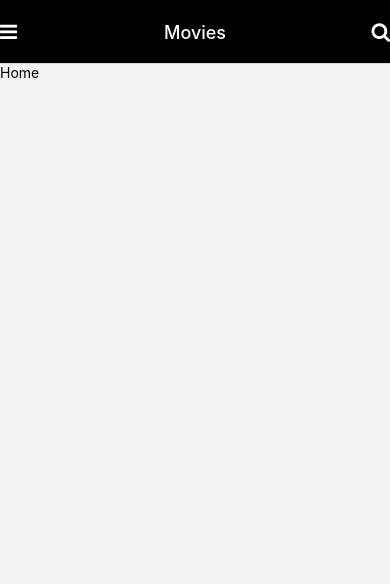
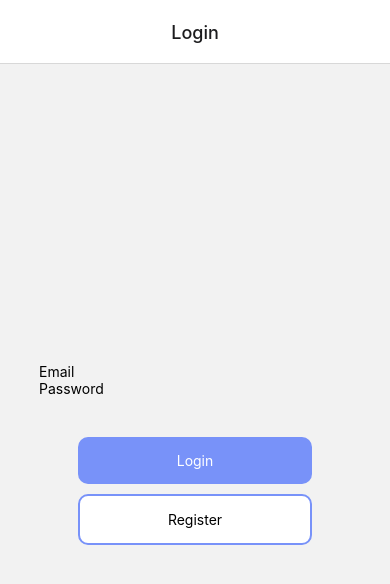
Before and after one commit to N3iV/Phimmoi, a React Native app: screen / in a window 390 px wide. Shown: the top 584 px of the page. Built offline with nearby package versions, Linux system fonts and the light colour scheme; no server answers.

Commit message:
feat/PM-Login: init firebase & login with firebase

```diff
--- a/App.js
+++ b/App.js
@@ -3,12 +3,14 @@
 import { createStackNavigator } from "@react-navigation/stack";
 import Home from "./screens/Home";
 import Icon from "react-native-vector-icons/FontAwesome";
+import Login from "./screens/Login";
 const Stack = createStackNavigator();
 
 export default function App() {
   return (
     <NavigationContainer>
       <Stack.Navigator screenOptions={{ headerTitleAlign: "center" }}>
+        <Stack.Screen name="Login" component={Login} />
         <Stack.Screen name="Home" component={Home} options={headerStyle} />
       </Stack.Navigator>
     </NavigationContainer>
--- /dev/null
+++ b/config/firebase.js
@@ -0,0 +1,26 @@
+// Import the functions you need from the SDKs you need
+import { initializeApp } from "firebase/app";
+import { getAnalytics } from "firebase/analytics";
+import { getAuth } from "firebase/auth";
+// TODO: Add SDKs for Firebase products that you want to use
+// https://firebase.google.com/docs/web/setup#available-libraries
+
+// Your web app's Firebase configuration
+// For Firebase JS SDK v7.20.0 and later, measurementId is optional
+const firebaseConfig = {
+  apiKey: "AIzaSyBK0NUlmfmAEYAVHJJ-phqAn_6mmeJGAMw",
+  authDomain: "movie-app-8b671.firebaseapp.com",
+  projectId: "movie-app-8b671",
+  storageBucket: "movie-app-8b671.appspot.com",
+  messagingSenderId: "264167162830",
+  appId: "1:264167162830:web:dcb9aa627f92b1f594219f",
+  measurementId: "G-94DJKYSPBH",
+};
+
+// Initialize Firebase
+const app = initializeApp(firebaseConfig);
+const analytics = getAnalytics(app);
+
+const auth = getAuth(app);
+
+export { auth };
--- a/package.json
+++ b/package.json
@@ -14,6 +14,7 @@
     "axios": "^1.3.4",
     "expo": "~48.0.6",
     "expo-status-bar": "~1.4.4",
+    "firebase": "^9.17.2",
     "react": "18.2.0",
     "react-native": "0.71.3",
     "react-native-gesture-handler": "^2.9.0",
--- /dev/null
+++ b/screens/Login.js
@@ -0,0 +1,110 @@
+import { useEffect, useState } from "react";
+import { Text } from "react-native";
+import { TouchableOpacity } from "react-native";
+import {
+  KeyboardAvoidingView,
+  StyleSheet,
+  TextInput,
+  View,
+} from "react-native";
+import { auth } from "../config/firebase";
+import {
+  createUserWithEmailAndPassword,
+  onAuthStateChanged,
+} from "firebase/auth";
+import { useNavigation } from "@react-navigation/native";
+
+const Login = () => {
+  const [email, setEmail] = useState("");
+  const [password, setPassword] = useState("");
+  const navigation = useNavigation();
+  useEffect(() => {
+    onAuthStateChanged(auth, (user) => {
+      if (user) {
+        navigation.navigate("Home");
+      }
+    });
+  }, []);
+
+  const handleSignUp = () => {
+    createUserWithEmailAndPassword(auth, email, password).then(
+      (userCredential) => {
+        const user = userCredential.user;
+        console.log(user);
+      }
+    );
+  };
+  return (
+    <KeyboardAvoidingView style={styles.container} behavior="padding">
+      <View style={styles.inputContainer}>
+        <TextInput
+          placeholder="Email"
+          styles={styles.input}
+          value={email}
+          onChangeText={(text) => setEmail(text)}
+        />
+        <TextInput
+          placeholder="Password"
+          styles={styles.input}
+          value={password}
+          onChangeText={(text) => setPassword(text)}
+          secureTextEntry
+        />
+      </View>
+      <View style={styles.buttonContainer}>
+        <TouchableOpacity onPress={() => {}} style={styles.button}>
+          <Text style={styles.buttonText}>Login</Text>
+        </TouchableOpacity>
+        <TouchableOpacity
+          onPress={handleSignUp}
+          style={[styles.button, styles.buttonOutline]}
+        >
+          <Text style={styles.buttonOutlineText}>Register</Text>
+        </TouchableOpacity>
+      </View>
+    </KeyboardAvoidingView>
+  );
+};
+
+export default Login;
+
+const styles = StyleSheet.create({
+  container: {
+    justifyContent: "center",
+    alignItems: "center",
+    flex: 1,
+  },
+  inputContainer: {
+    width: "80%",
+  },
+  buttonContainer: {
+    width: "60%",
+    justifyContent: "center",
+    alignItems: "center",
+    marginTop: 40,
+  },
+  button: {
+    backgroundColor: "#7892F9",
+    color: "red",
+    width: "100%",
+    padding: 15,
+    borderRadius: 10,
+    alignItems: "center",
+  },
+  input: {
+    backgroundColor: "#fff",
+    paddingHorizontal: 15,
+    paddingVertical: 10,
+    marginTop: 5,
+  },
+  buttonText: {
+    color: "#fff",
+  },
+  buttonOutline: {
+    backgroundColor: "#fff",
+    marginTop: 10,
+    borderColor: "#7892F9",
+    borderWidth: 2,
+  },
+  buttonOutlineText: {},
+});
```
Also changed, not shown: 1 other file (tests, documents, lock files or other folders).
